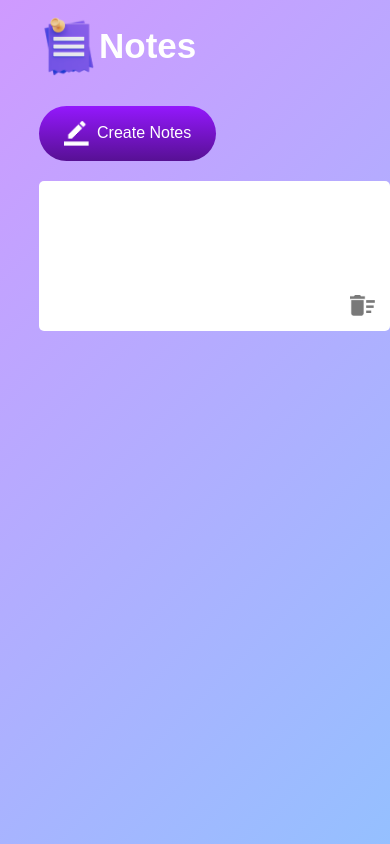
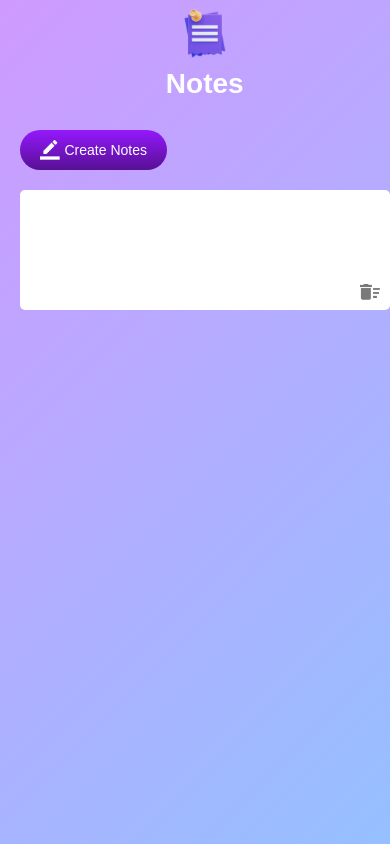
Before and after one commit to awsiyanwaghe/Notes-web, a plain HTML site: page index.html in a window 390 px wide. Both pictures are taken after a click on the button "Create Notes". Drawn offline with Linux system fonts and the light colour scheme.

Commit message:
updated code

```diff
--- a/style.css
+++ b/style.css
@@ -65,3 +65,50 @@
     right: 15px;
     cursor: pointer;
 }
+
+
+    @media (max-width: 480px) {
+        .input-box {
+            max-width: 90%;
+            min-height: 120px;
+            padding: 15px;
+        }
+        .container {
+            padding-left: 5%;
+            padding-top: 2%;
+        }
+
+        .container h1 {
+            font-size: 28px;
+            flex-direction: column;
+            text-align: center;
+        }
+
+        .container h1 img {
+            width: 50px;
+            margin-bottom: 10px;
+        }
+
+        .container button {
+            font-size: 14px;
+            padding: 10px 20px;
+            border-radius: 30px;
+        }
+
+        .container button img {
+            width: 20px;
+            margin-right: 5px;
+        }
+
+        .input-box {
+            max-width: 100%;
+            min-height: 120px;
+            padding: 15px;
+          }
+
+        .input-box img {
+            width: 20px;
+            bottom: 10px;
+            right: 10px;
+        }
+    }
```
